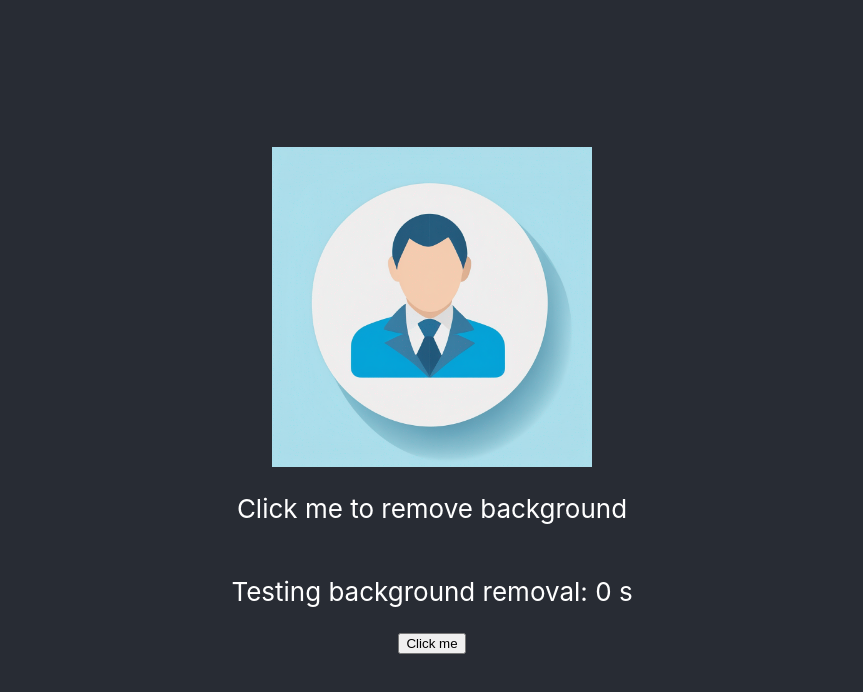
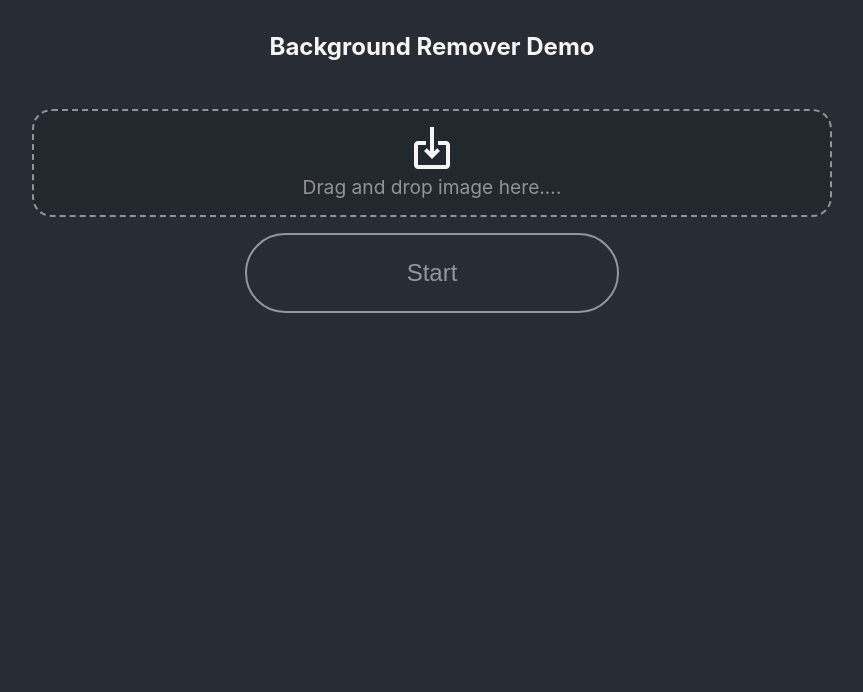
Before and after one commit to tsibg/react-background-remover, a React (Create React App) app: page / in a window 1280 px wide. Shown: the top 692 px of the page, without its empty margins (208-1071 px from the left). Built offline with nearby package versions, Linux system fonts and the light colour scheme.

Commit message:
add file select and basic UI

```diff
--- a/src/App.css
+++ b/src/App.css
@@ -1,5 +1,23 @@
+/* Set color variables */
+:root {
+  --primary-color: #007bff;
+  --secondary-color: #61dafb;
+
+  --text-color: whitesmoke;
+  --text-color-light: rgba(255, 255, 255, 0.5);
+
+  --background: #282c34;
+}
+
 .App {
   text-align: center;
+  min-height: 100vh;
+  background-color: var(--background);
+  display: flex;
+  flex-direction: column;
+  align-items: center;
+  font-size: 1.2rem;
+  color: var(--text-color);
 }
 
 .App-logo {
@@ -7,29 +25,106 @@
   pointer-events: none;
 }
 
-@media (prefers-reduced-motion: no-preference) {
+.App-header {
+  padding: 1rem;
 }
 
-.App-header {
-  background-color: #282c34;
-  min-height: 100vh;
+.App-header h1 {
+  font-size: 1.5rem;
+}
+
+main {
+  flex: max-content;
+  width: 90vw;
+  max-width: 800px;
+  padding: 1rem;
+}
+
+.start-button {
+  background-color: var(--primary-color);
+  color: var(--text-color);
+  border: none;
+  border-radius: 50px;
+  padding: 1.5rem 10rem;
+  font-size: 1.5rem;
+  cursor: pointer;
+  transition: all 0.3s ease;
+}
+.start-button:not(:disabled):hover {
+  box-shadow: 0 2px 10px 0 var(--primary-color);
+}
+.start-button:disabled {
+  background-color: transparent;
+  border: 2px solid var(--text-color-light);
+  color: var(--text-color-light);
+}
+.image-preview {
+  padding: 0.5rem;
+}
+.image-preview img {
+  width: 80vw;
+  height: auto;
+  max-width: 100%;
+  max-height: 50vh;
+  object-fit: contain;
+}
+
+@media (prefers-reduced-motion: no-preference) {}
+
+
+.App-link {
+  color: var(--primary-color);
+}
+
+svg.icon {
+  fill: var(--text-color);
+  width: 3rem;
+  height: 3rem;
+  transition: all 0.3s ease;
+}
+
+svg.icon:hover {
+  fill: white;
+}
+
+.drop-zone {
+  background-color: rgba(0, 0, 0, 0.1);
+  border: 2px dashed var(--text-color-light);
+  border-radius: 20px;
+  padding: 1rem;
+  color: var(--text-color-light);
+  transition: all 0.3s ease;
+  cursor: pointer;
   display: flex;
   flex-direction: column;
   align-items: center;
-  justify-content: center;
-  font-size: calc(10px + 2vmin);
-  color: white;
+  transition: all 0.3s ease;
 }
 
-.App-link {
-  color: #61dafb;
+.drop-zone.selected {
+  border-width: 1px;
+  padding: 1rem;
+  gap: 1rem;
+  flex-direction: row;
 }
 
-@keyframes App-logo-spin {
-  from {
-    transform: rotate(0deg);
-  }
-  to {
-    transform: rotate(360deg);
-  }
+.drop-zone.selected .icon {
+  fill: var(--text-color-light);
+  width: 2rem;
+  height: 2rem;
 }
+
+.drop-zone:hover {
+  border-color: #fff;
+  color: var(--text-color);
+}
+
+.drop-zone.dragging {
+  border: 2px dashed var(--primary-color);
+  color: rgba(255, 255, 255, 0.9);
+}
+
+
+.drop-zone.dragging .icon {
+  fill: var(--primary-color);
+}
--- a/src/App.js
+++ b/src/App.js
@@ -1,13 +1,16 @@
 import './App.css';
 import { useState, useEffect } from 'react';
 import removeBackground from '@imgly/background-removal';
+
+import ImageInput from './components/ImageInput';
+import ImagePreview from './components/ImagePreview';
 
 function calculateSecondsBetweenDates(startDate, endDate) {
   const milliseconds = endDate - startDate;
   const seconds = (milliseconds / 1000.0).toFixed(1);
   return seconds;
 }
-const FULL_URL = process.env.PUBLIC_URL || window.location.href.slice(0,-1);
+const FULL_URL = process.env.PUBLIC_URL || window.location.href.slice(0, -1);
 const MODEL_ASSETS_URL = FULL_URL + '/static/model/';
 function getRandomImage() {
   const images = [
@@ -23,11 +26,12 @@ function getRandomImage() {
 }
 
 function App() {
-  const [imageUrl, setImageUrl] = useState(getRandomImage());
+  // getRandomImage()
+  const [imageFile, setImageFile] = useState();
   const [isRunning, setIsRunning] = useState(false);
   const [seconds, setSeconds] = useState(0);
   const [startDate, setStartDate] = useState(Date.now());
-  const [caption, setCaption] = useState('Click me to remove background');
+  const [caption, setCaption] = useState("");
 
   useEffect(() => {
     let interval = null;
@@ -57,8 +61,8 @@ function App() {
   async function load() {
     setIsRunning(true);
     resetTimer();
-    console.log("Removing background of image: " + imageUrl);
-    const imageBlob = await removeBackground(imageUrl, {
+    console.log("Removing background of image: " + imageFile);
+    const imageBlob = await removeBackground(imageFile, {
       publicPath: MODEL_ASSETS_URL,
       debug: true,
       progress: (key, current, total) => {
@@ -69,9 +73,7 @@ function App() {
       }
     });
 
-    const url = URL.createObjectURL(imageBlob);
-
-    setImageUrl(url);
+    setImageFile(imageBlob);
     setIsRunning(false);
     stopTimer();
   }
@@ -79,13 +81,21 @@ function App() {
   return (
     <div className="App">
       <header className="App-header">
-        <img src={imageUrl} className="App-logo" alt="logo" />
+        <h1>Background Remover Demo</h1>
         <p>{caption}</p>
-        <p>Testing background removal: {seconds} s</p>
-        <button disabled={isRunning} onClick={() => load()}>
-          Click me
-        </button>
+        <p>{seconds ? seconds + "s" : ""}</p>
       </header>
+      <main>
+        <ImageInput onChange={setImageFile} />
+        <ImagePreview fileBlob={imageFile} />
+        <div className='start'>
+
+          <button className='start-button' disabled={isRunning || !imageFile} onClick={() => load()}>
+            Start
+          </button>
+        </div>
+
+      </main>
     </div>
   );
 }
--- /dev/null
+++ b/src/components/ImageInput.js
@@ -0,0 +1,51 @@
+import React, { useState, useRef } from "react";
+import { ReactComponent as IconPlaceItem } from "../assets/IconPlaceItem.svg";
+function ImageInput({ onChange }) {
+    const inputRef = useRef(null);
+    const [isDragging, setIsDragging] = useState(false);
+    const [hasFile, setHasFile] = useState(false);
+
+    const handleOnDragOver = (e) => {
+        e.preventDefault();
+        e.stopPropagation();
+        setIsDragging(true);
+    };
+    const handleOnDragLeave = (e) => {
+        if (!e.target.classList.contains("drop-zone")) return;
+        e.preventDefault();
+        setIsDragging(false);
+    };
+    const handleOnDrop = (e) => {
+        e.preventDefault();
+        setIsDragging(false);
+        setHasFile(true);
+        onChange(e.dataTransfer.files[0]);
+    };
+
+    return (
+        <div className="image-input">
+            <div
+                className={"drop-zone "
+                    + (isDragging ? "dragging " : "")
+                    + (hasFile ? "selected " : "")
+                }
+                onDragOver={handleOnDragOver}
+                onDragLeave={handleOnDragLeave}
+
+                onClick={() => inputRef.current.click()}
+                onDrop={handleOnDrop}
+            >
+                <IconPlaceItem className="icon" />
+                {!isDragging && (<p>Drag and drop image here....</p>)}
+                {isDragging && (<p>Drop it here!</p>)}
+                <input
+                    ref={inputRef}
+                    type="file"
+                    accept="image/*"
+                    hidden
+                    onChange={(e) => { setHasFile(true); onChange(e.target.files[0]) }} />
+            </div>
+        </div>
+    );
+}
+export default ImageInput;
--- /dev/null
+++ b/src/components/ImagePreview.js
@@ -0,0 +1,26 @@
+import { useState, useEffect } from "react";
+
+function ImagePreview({ fileBlob }) {
+    const [imageSrc, setImageSrc] = useState(null);
+    useEffect(() => {
+        let url;
+        if (fileBlob) {
+            url = URL.createObjectURL(fileBlob);
+            setImageSrc(url);
+        }
+        return () => {
+            if (url) URL.revokeObjectURL(url);
+        };
+    }, [fileBlob]);
+
+    return (
+        <div className="image-preview">
+            {imageSrc && (
+                <a href={imageSrc} target="blank">
+                    <img width={300} src={imageSrc} alt="Preview" />
+                </a>
+            )}
+        </div>
+    );
+}
+export default ImagePreview;
--- a/src/index.css
+++ b/src/index.css
@@ -11,3 +11,7 @@ code {
   font-family: source-code-pro, Menlo, Monaco, Consolas, 'Courier New',
     monospace;
 }
+
+p {
+  margin: 0;
+}
```
Also changed, not shown: src/assets/IconPlaceItem.svg (added).
